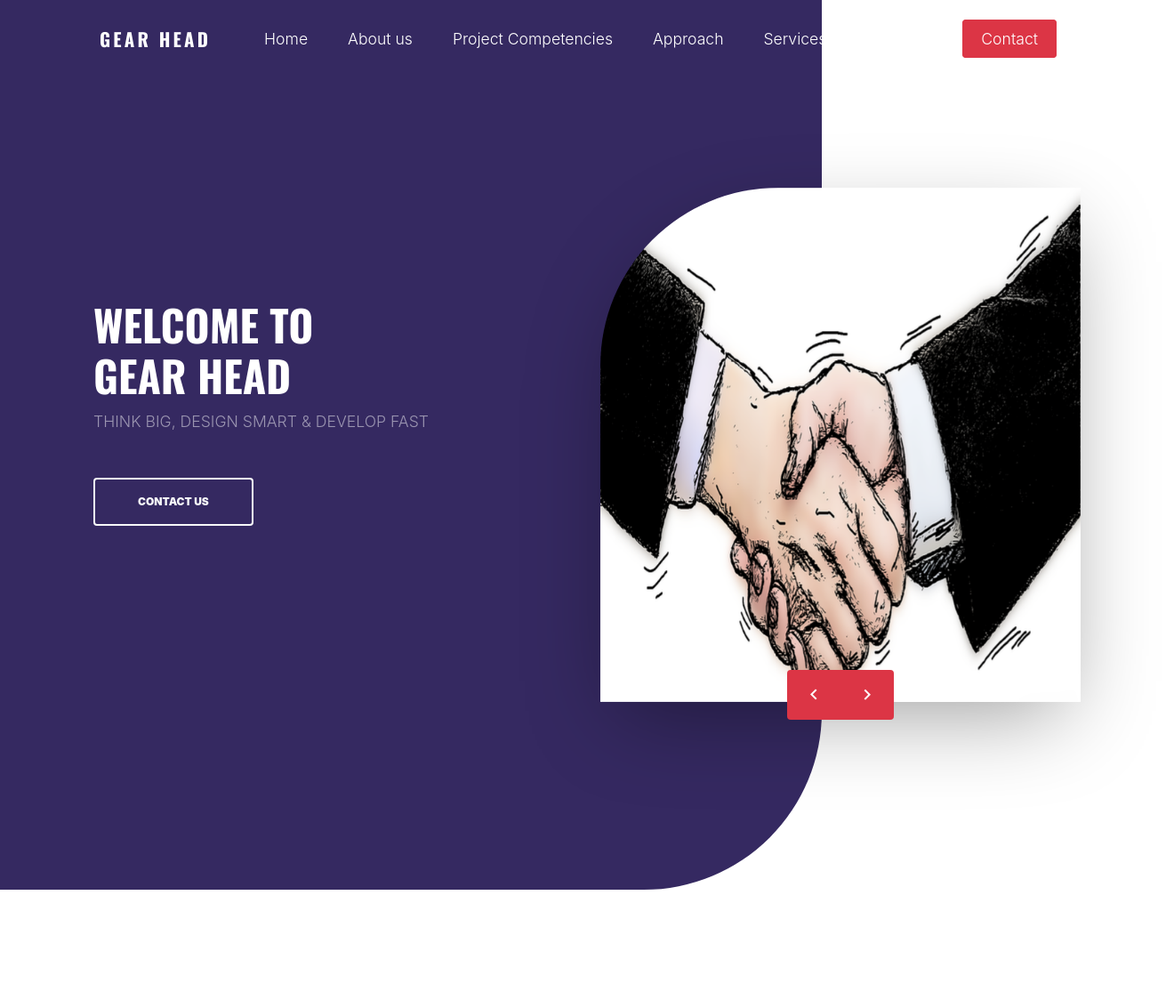
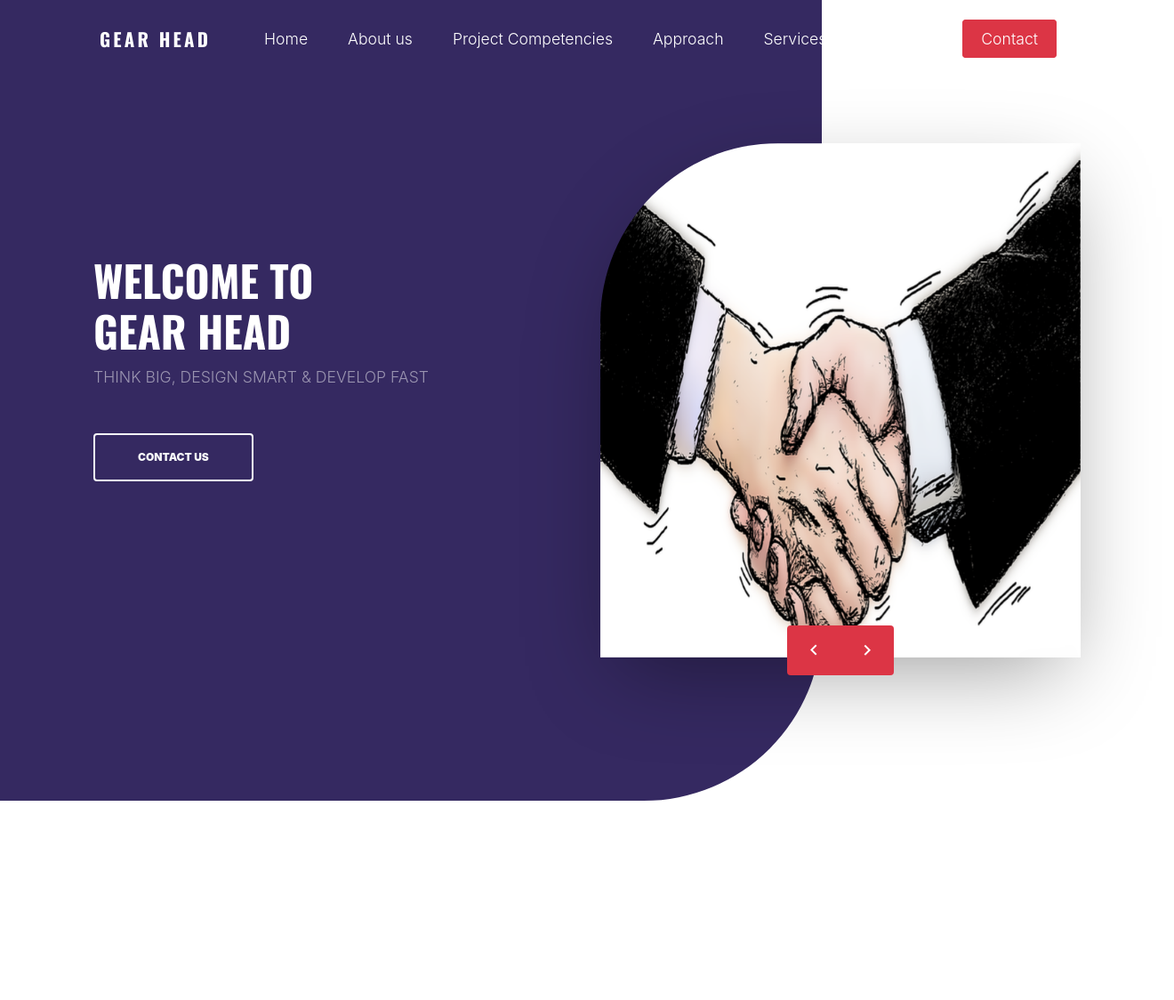
Before and after one commit to amitksingh1697/GearHead_V2, a PHP site: page / in a window 1320 px wide. Shown: the top 1124 px of the page at 89% size. Run offline with PHP 8.4, Linux system fonts and the light colour scheme; some web fonts are replaced.

Commit message:
Update style.css

```diff
--- a/css/style.css
+++ b/css/style.css
@@ -692,7 +692,7 @@ h1, h2, h3, h4, h5,
   position: relative; }
   .intro-section, .intro-section .container .row {
     height: 65vh;
-    min-height: 1000px; }
+    min-height: 900px; }
   .intro-section:before {
     content: "";
     position: absolute;
```
